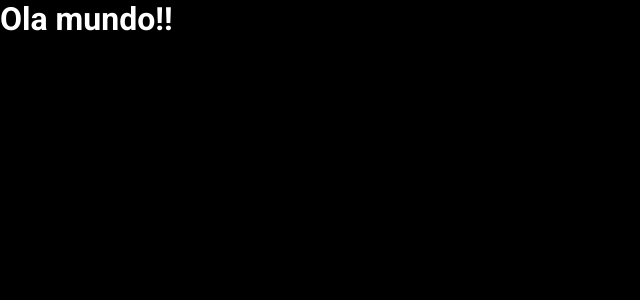
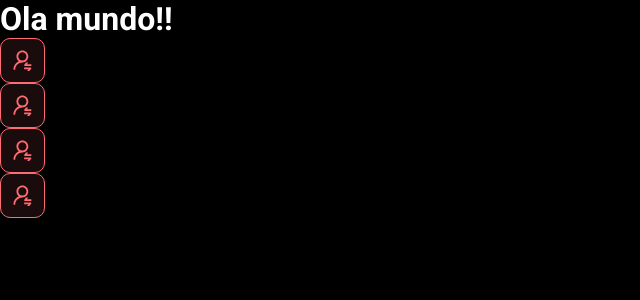
Before and after one commit to Raoned/ReactSpring, a React (Vite) app in the folder frontend/: page / in a window 1280 px wide. Shown: the top 300 px of the page, without its empty margins (0-640 px from the left). Built offline with nearby package versions, Linux system fonts and the light colour scheme.

Commit message:
First Component

```diff
--- a/frontend/src/App.tsx
+++ b/frontend/src/App.tsx
@@ -1,7 +1,15 @@
+import NotificationButton from "./componentes/NotificationButton"
+
 function App() {
- return(
-  <h1>Ola mundo!!</h1>
- )
+  return (
+    <>
+      <h1>Ola mundo!!</h1>
+      <NotificationButton />
+      <NotificationButton />
+      <NotificationButton />
+      <NotificationButton />
+    </>
+  )
 }
 
 export default App
--- /dev/null
+++ b/frontend/src/componentes/NotificationButton/index.tsx
@@ -0,0 +1,11 @@
+import icon from '../../assets/img/notification-icon.svg'
+import './styles.css'
+function NotificationButton() {
+    return (
+        <div className="dsmeta-red-btn">
+            <img src={icon} alt="Notificar"/>
+        </div>
+    )
+}
+
+export default NotificationButton
--- /dev/null
+++ b/frontend/src/componentes/NotificationButton/styles.css
@@ -0,0 +1,15 @@
+.dsmeta-red-btn {
+    height: 45px;
+    width: 45px;
+    background: rgba(255, 107, 114, 0.1);
+    border: 1px solid #FF6B72;
+    border-radius: 10px;
+    display: flex;
+    align-items: center;
+    justify-content: center;
+    cursor: pointer;
+}
+
+.dsmeta-red-btn img {
+    width: 19px;
+}
```
Also changed, not shown: frontend/src/assets/img/notification-icon.svg (added).
